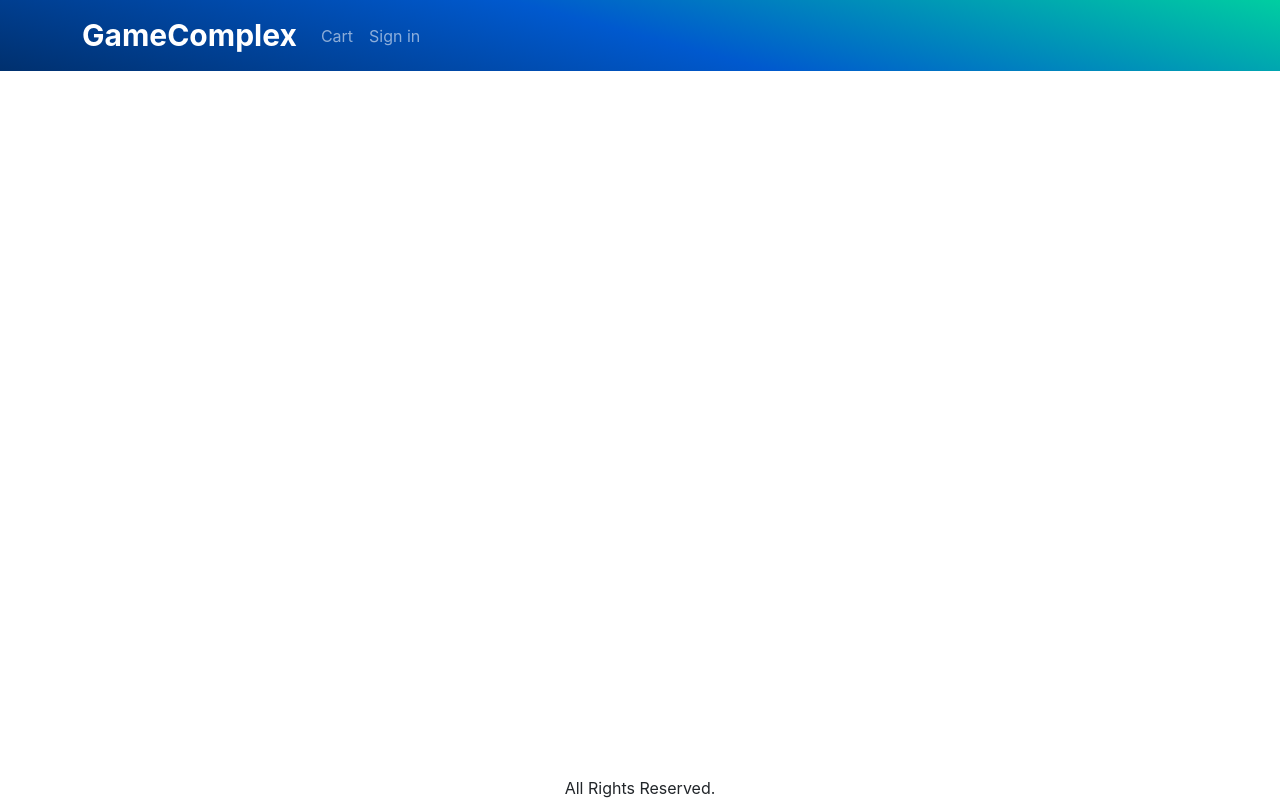
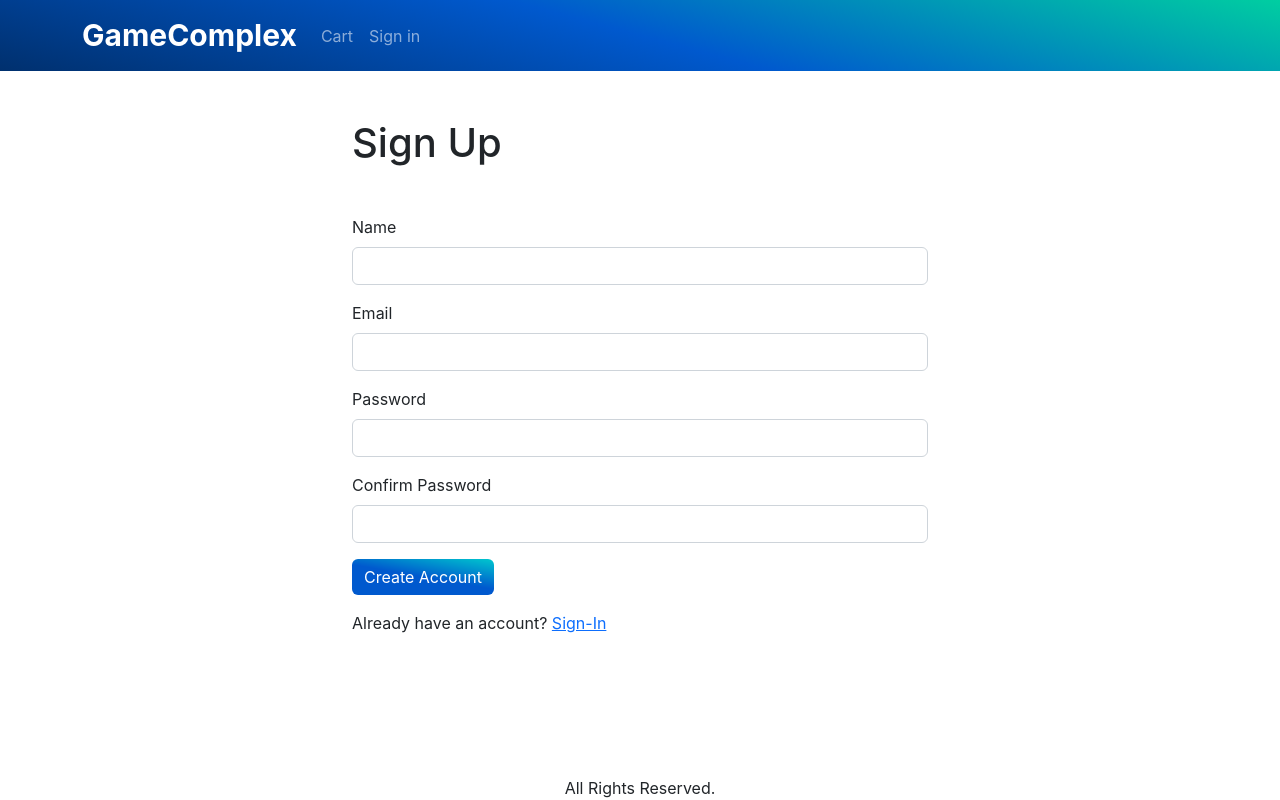
Before and after one commit to Kaboudouo/ECommerce-Website, a React (Create React App) app in the folder frontend/: page /signup in a window 1280 px wide. Built offline with nearby package versions, Linux system fonts and the light colour scheme.

Commit message:
Created Signup screen, adapted API for user registration

```diff
--- a/frontend/src/App.js
+++ b/frontend/src/App.js
@@ -15,6 +15,7 @@
 import CartScreen from './screens/CartScreen';
 import SigninScreen from './screens/SigninScreen';
 import ShippingAddressScreen from './screens/ShippingScreen';
+import SignupScreen from './screens/SignupScreen';
 
 function App() {
   const { state, dispatch: ctxDispatch } = useContext(Store);
@@ -82,6 +83,7 @@
               <Route path="/cart" element={<CartScreen />} />
               <Route path="/signin" element={<SigninScreen />} />
               <Route path="/shipping" element={<ShippingAddressScreen />} />
+              <Route path="/signup" element={<SignupScreen />} />
               <Route path="/" element={<HomeScreen />} />
             </Routes>
           </Container>
--- a/frontend/src/index.css
+++ b/frontend/src/index.css
@@ -84,3 +84,7 @@
   border-bottom: 0.2rem solid rgb(0, 123, 180);
   color: rgb(0, 123, 180);
 }
+
+.float {
+  display: inline-block;
+}
--- /dev/null
+++ b/frontend/src/screens/SignupScreen.js
@@ -0,0 +1,109 @@
+import { Helmet } from 'react-helmet-async';
+import Container from 'react-bootstrap/Container';
+import Form from 'react-bootstrap/Form';
+import Button from 'react-bootstrap/Button';
+import { Link, useLocation, useNavigate } from 'react-router-dom';
+import Axios from 'axios';
+import { useContext, useEffect, useState } from 'react';
+import { Store } from '../Store';
+import { toast } from 'react-toastify';
+import { getError } from '../utils';
+import Badge from 'react-bootstrap/esm/Badge';
+
+export default function SignupScreen() {
+  const navigate = useNavigate();
+  const { search } = useLocation();
+  const redirectInUrl = new URLSearchParams(search).get('redirect');
+  const redirect = redirectInUrl ? redirectInUrl : '/';
+
+  const [email, setEmail] = useState('');
+  const [name, setName] = useState('');
+  const [password, setPassword] = useState('');
+  const [confirmPassword, setConfirmPassword] = useState('');
+
+  const { state, dispatch: ctxDispatch } = useContext(Store);
+  const { userInfo } = state;
+
+  const submitHandler = async (e) => {
+    e.preventDefault();
+
+    try {
+      const { data } = await Axios.post('api/users/signup', {
+        name,
+        email,
+        password,
+      });
+      ctxDispatch({ type: 'USER_SIGNIN', payload: data });
+      localStorage.setItem('userInfo', JSON.stringify(data));
+      navigate(redirect || '/');
+    } catch (err) {
+      toast.error(getError(err));
+    }
+  };
+
+  useEffect(() => {
+    if (userInfo) {
+      navigate(redirect);
+    }
+  }, [navigate, redirect, userInfo]);
+
+  return (
+    <Container className="small-container">
+      <Helmet>
+        <title>Sign Up</title>
+      </Helmet>
+      <h1 className="my-5">Sign Up</h1>
+      <Form onSubmit={submitHandler}>
+        <Form.Group className="mb-3" controlId="name">
+          <Form.Label>Name</Form.Label>
+          <Form.Control
+            type="name"
+            required
+            onChange={(e) => setName(e.target.value)}
+          />
+        </Form.Group>
+        <Form.Group className="mb-3" controlId="email">
+          <Form.Label>Email</Form.Label>
+          <Form.Control
+            type="email"
+            required
+            onChange={(e) => setEmail(e.target.value)}
+          />
+        </Form.Group>
+        <Form.Group className="mb-3" controlId="password">
+          <Form.Label>Password</Form.Label>
+          <Form.Control
+            type="password"
+            required
+            onChange={(e) => setPassword(e.target.value)}
+          />
+        </Form.Group>
+        <Form.Group className="mb-3" controlId="confirm-password">
+          <Form.Label>Confirm Password</Form.Label>
+          <Form.Control
+            type="password"
+            required
+            onChange={(e) => setConfirmPassword(e.target.value)}
+          />
+        </Form.Group>
+        <div className="mb-3">
+          <Button type="submit" disabled={confirmPassword !== password}>
+            Create Account
+          </Button>{' '}
+          {confirmPassword !== password ? (
+            <div className="float">
+              <Badge pill bg="danger">
+                !
+              </Badge>
+              <span> Passwords do not match</span>
+            </div>
+          ) : null}
+        </div>
+        <div className="mb-3">
+          Already have an account?{' '}
+          <Link to={`/signin?redirect=${redirect}`}>Sign-In</Link>
+        </div>
+      </Form>
+    </Container>
+  );
+}
```
Also changed, not shown: 1 other file (tests, documents, lock files or other folders).
